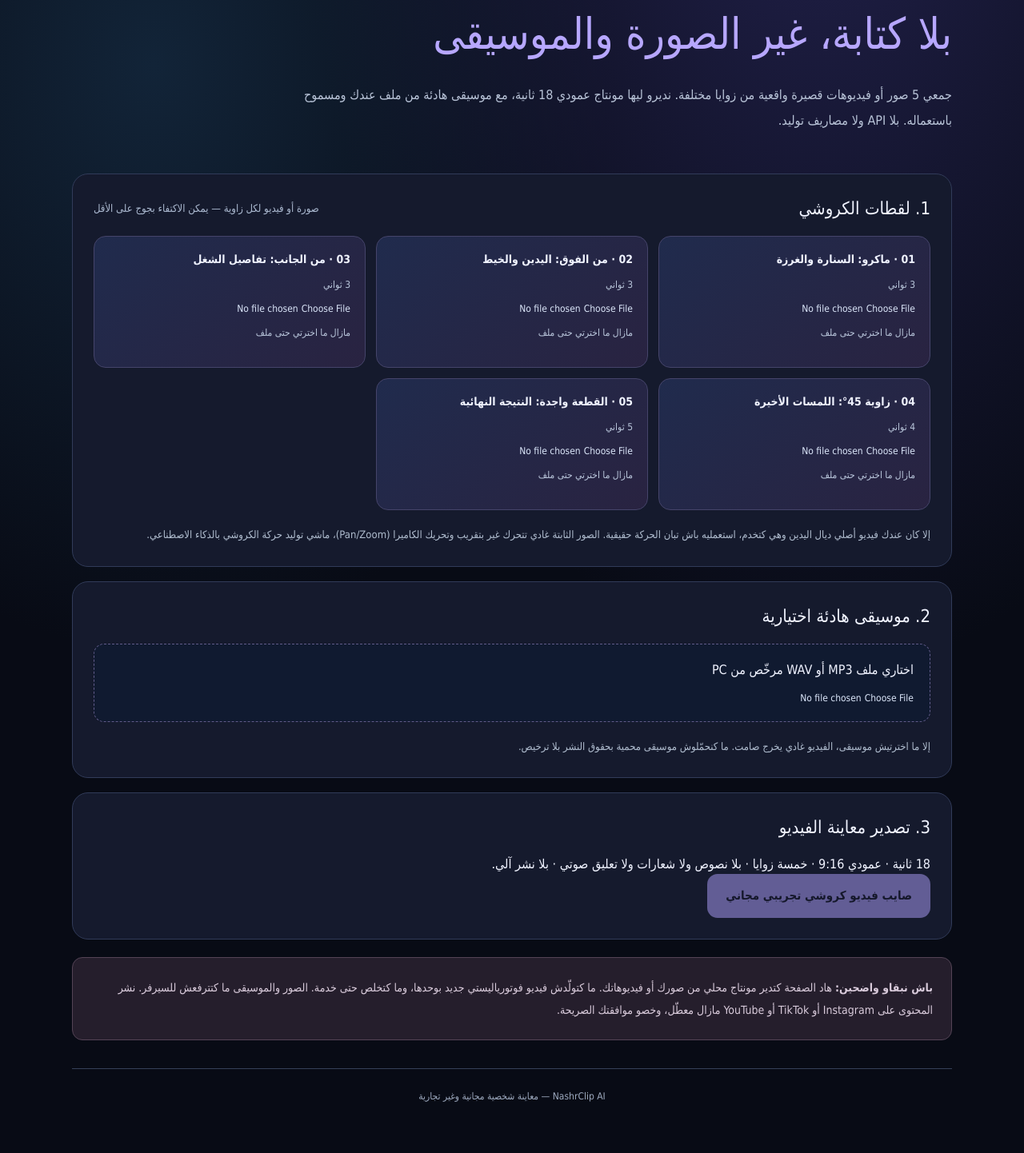
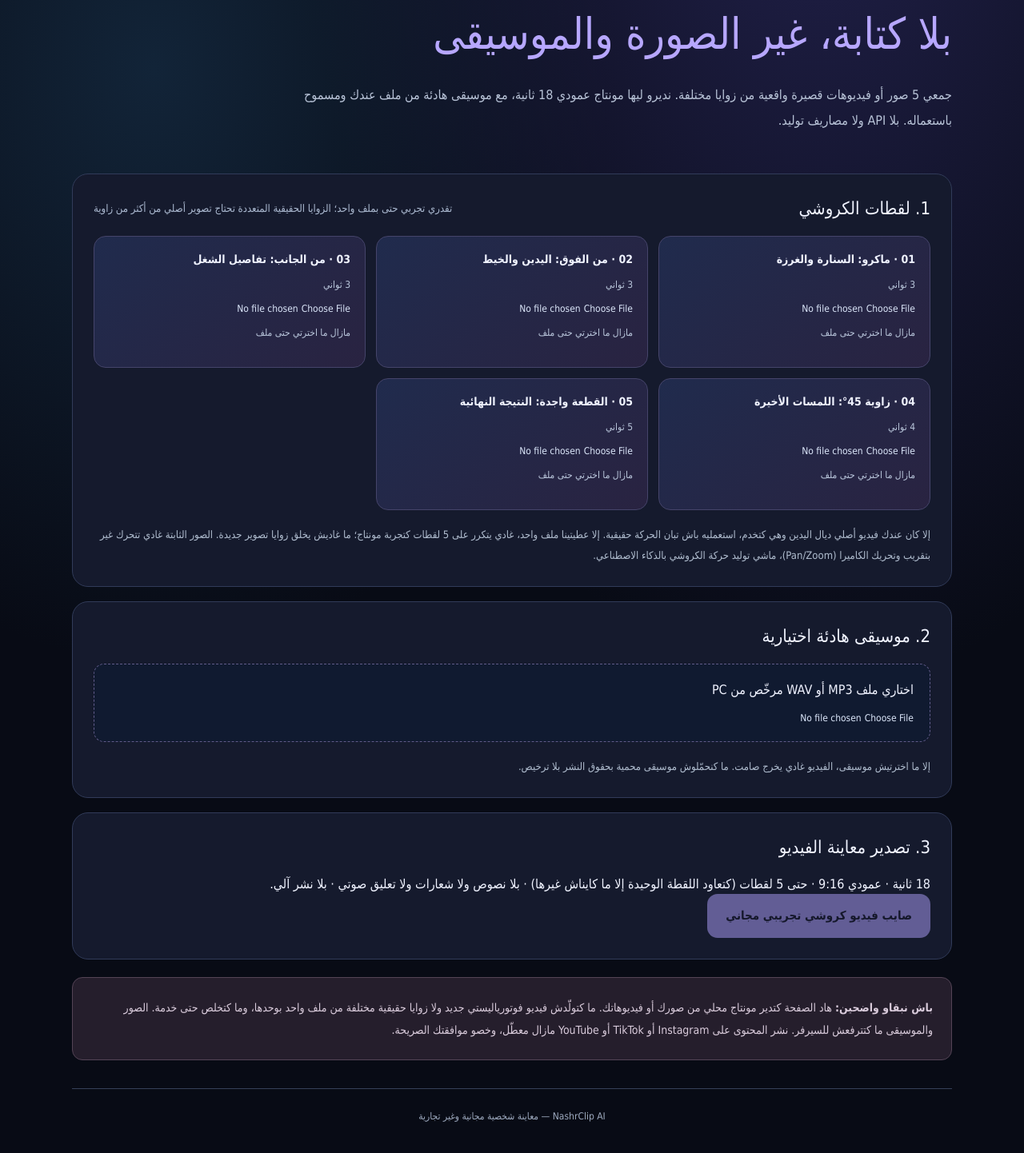
Before and after one commit to aminaboukarnia-netizen/degital-girona, a Next.js app: page /crochet in a window 1280 px wide. Shown: the part 268-1710 px from the top of the page at 80% size. Built offline with nearby package versions, Linux system fonts and the light colour scheme.

Commit message:
fix(crochet): allow one source clip for free five-shot montage trial

```diff
--- a/src/app/crochet/page.tsx
+++ b/src/app/crochet/page.tsx
@@ -83,7 +83,7 @@ async function renderCrochet(
   progress: ProgressFn
 ): Promise<string> {
   const sourceFiles = files.filter((f): f is File => Boolean(f));
-  if (sourceFiles.length < 2) throw new Error("اختاري على الأقل جوج صور أو فيديوهات من زوايا مختلفة.");
+  if (sourceFiles.length < 1) throw new Error("اختاري على الأقل صورة أو فيديو واحد من الحاسوب.");
 
   const canvas = document.createElement("canvas");
   canvas.width = 540;
@@ -274,7 +274,7 @@ export default function CrochetStudio() {
           مع موسيقى هادئة من ملف عندك ومسموح باستعماله. بلا API ولا مصاريف توليد.</p>
       </section>
       <section className="crochet-panel">
-        <div className="crochet-heading"><h2>1. لقطات الكروشي</h2><span>صورة أو فيديو لكل زاوية — يمكن الاكتفاء بجوج على الأقل</span></div>
+        <div className="crochet-heading"><h2>1. لقطات الكروشي</h2><span>تقدري تجربي حتى بملف واحد؛ الزوايا الحقيقية المتعددة تحتاج تصوير أصلي من أكثر من زاوية</span></div>
         <div className="crochet-grid">
           {SHOT_NAMES.map((name, index) => (
             <label className="crochet-shot" key={name}>
@@ -287,7 +287,7 @@ export default function CrochetStudio() {
           ))}
         </div>
         <p className="crochet-hint">إلا كان عندك فيديو أصلي ديال اليدين وهي كتخدم، استعمليه باش تبان الحركة حقيقية.
-          الصور الثابتة غادي تتحرك غير بتقريب وتحريك الكاميرا (Pan/Zoom)، ماشي توليد حركة الكروشي بالذكاء الاصطناعي.</p>
+          إلا عطيتينا ملف واحد، غادي يتكرر على 5 لقطات كتجربة مونتاج؛ ما غاديش يخلق زوايا تصوير جديدة. الصور الثابتة غادي تتحرك غير بتقريب وتحريك الكاميرا (Pan/Zoom)، ماشي توليد حركة الكروشي بالذكاء الاصطناعي.</p>
       </section>
       <section className="crochet-panel">
         <h2>2. موسيقى هادئة اختيارية</h2>
@@ -311,14 +311,14 @@ export default function CrochetStudio() {
       </section>
       <section className="crochet-panel">
         <h2>3. تصدير معاينة الفيديو</h2>
-        <p>18 ثانية · عمودي 9:16 · خمسة زوايا · بلا نصوص ولا شعارات ولا تعليق صوتي · بلا نشر آلي.</p>
-        <button className="crochet-export" type="button" disabled={busy || files.filter(Boolean).length < 2}
+        <p>18 ثانية · عمودي 9:16 · حتى 5 لقطات (كتعاود اللقطة الوحيدة إلا ما كايناش غيرها) · بلا نصوص ولا شعارات ولا تعليق صوتي · بلا نشر آلي.</p>
+        <button className="crochet-export" type="button" disabled={busy || files.filter(Boolean).length < 1}
           onClick={exportVideo}>{busy ? "جاري تجهيز الفيديو…" : "صايب فيديو كروشي تجريبي مجاني"}</button>
         {busy && <progress className="crochet-progress" value={progress} max={100} />}
         {message && <p className="crochet-result" role="status">{message}</p>}
       </section>
       <aside className="crochet-safety"><b>باش نبقاو واضحين:</b> هاد الصفحة كتدير مونتاج محلي من صورك أو فيديوهاتك.
-        ما كتولّدش فيديو فوتورياليستي جديد بوحدها، وما كتخلص حتى خدمة. الصور والموسيقى ما كتترفعش للسيرفر.
+        ما كتولّدش فيديو فوتورياليستي جديد ولا زوايا حقيقية مختلفة من ملف واحد بوحدها، وما كتخلص حتى خدمة. الصور والموسيقى ما كتترفعش للسيرفر.
         نشر المحتوى على Instagram أو TikTok أو YouTube مازال معطّل، وخصو موافقتك الصريحة.
       </aside>
       <footer className="crochet-footer">NashrClip AI — معاينة شخصية مجانية وغير تجارية</footer>
```
